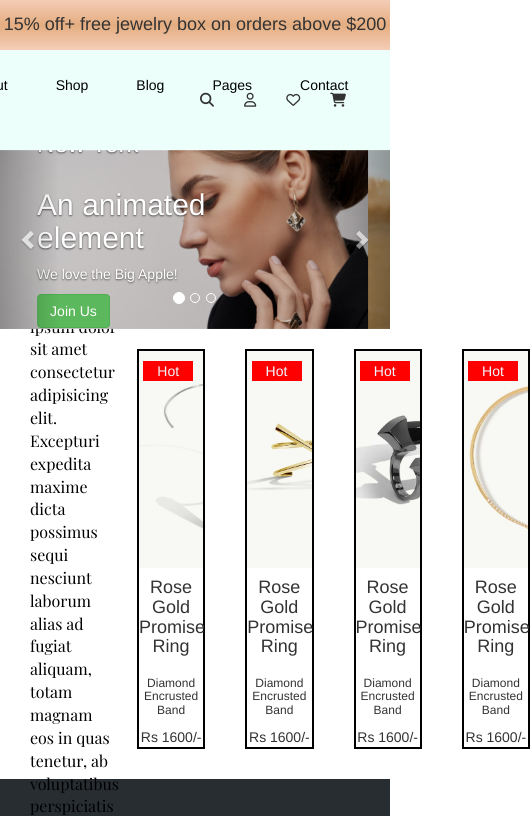
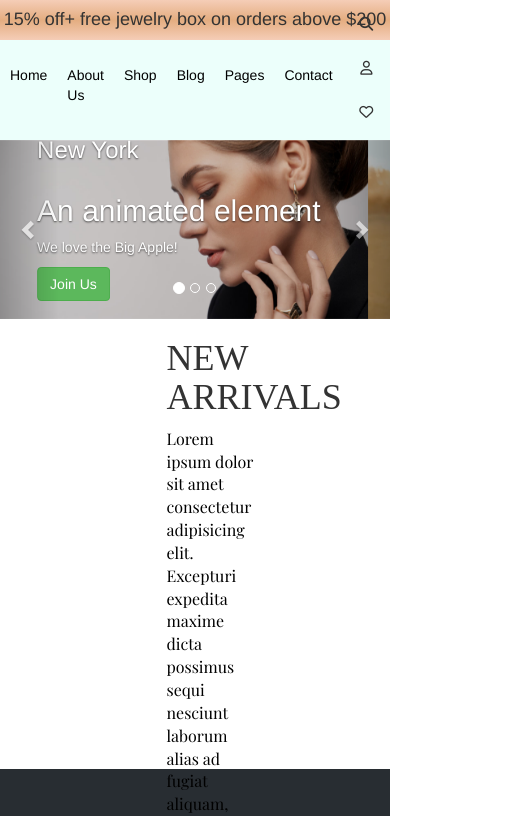
Before and after one commit to Prakharkayi/project, a plain HTML site: page index.html in a window 390 px wide. Shown: the top 816 px of the page, 530 px wide, since content can reach past the window. Drawn offline with nearby package versions, Linux system fonts and the light colour scheme; a web font is replaced by a local one.

Commit message:
styles.css

```diff
--- a/styles.css
+++ b/styles.css
@@ -277,7 +277,67 @@
     margin-bottom: 0;
 }
 
+@media (max-width: 1100px) {
+    .logo {
+        display: none;
+    }
+    .portfolio-cards .box {
+        width: 45%;
+    }
+}
+
+@media (max-width: 768px) {
+    .portfolio {
+        flex-direction: column;
+        align-items: center;
+    }
+    .portfolio-cards {
+        width: 100%;
+    }
+    .portfolio-cards .box {
+        width: 90%;
+        margin: 10px;
+    }
+    .carousel-caption {
+        width: 100%;
+    }
+    .footer-dark .item.text,
+    .footer-dark .item.social {
+        text-align: center;
+        padding: 10px 0;
+    }
+    .nav {
+        width: 100%;
+    }
+    .nav ul li {
+        padding: 0 10px;
+    }
+}
+
+@media (max-width: 576px) {
+    .offercontainer {
+        height: auto;
+    }
+    .icon {
+        width: 100%;
+        flex-direction: column;
+        align-items: center;
+    }
+    .portfolio-cards .box {
+        width: 100%;
+        margin: 10px;
+    }
+    .footer-dark ul {
+        text-align: center;
+    }
+}
+
 i {
     padding-left: 18px;
     text-decoration: none;
 }
+
+i {
+    padding-left: 18px;
+    text-decoration: none;
+}
```
